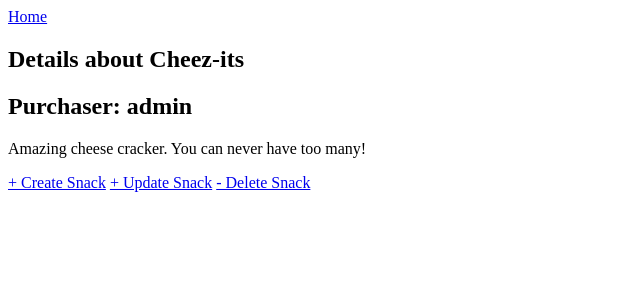
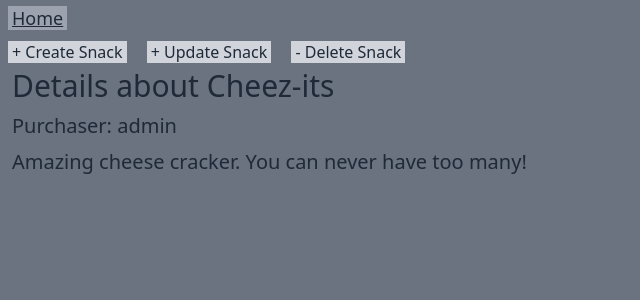
Before and after one commit to mattlarkin8/django-crud, a Django app: page /1/ in a window 1280 px wide. Shown: the top 300 px of the page, without its empty margins (0-640 px from the left). Run offline with Django 4.2, Linux system fonts and the light colour scheme; data comes from the database, SQL or seed files in the repository; some libraries are stand-ins or nearby versions.

Commit message:
Styled all pages using Tailwind.

```diff
--- a/templates/base.html
+++ b/templates/base.html
@@ -1,11 +1,12 @@
 <!doctype html>
 <html lang="en">
     <head>
+        <script src="https://cdn.tailwindcss.com"></script>
         <title>Snacks CRUD</title>
     </head>
-    <body>
-        <header>
-            <a href="{% url 'snack_list' %}">Home</a>
+    <body class="bg-gray-500 text-gray-800">
+        <header class="my-1">
+            <a href="{% url 'snack_list' %}" class="text-lg ml-2 px-1 bg-gray-400 underline">Home</a>
         </header>
         <main>
             {% block content %}
--- a/templates/snack_create.html
+++ b/templates/snack_create.html
@@ -2,12 +2,12 @@
 
 {% block content %}
 
-<h1>Create Snack</h1>
+<h1 class="my-2 ml-2 text-2xl font-bold">Create Snack</h1>
 
-<form method="POST">
+<form method="POST" class="ml-2 text-lg font-bold">
     {% csrf_token %}
     {{form.as_p}}
-    <input type="submit" value="SAVE">
+    <input type="submit" value="SAVE" class="bg-gray-400 px-1 ml-5 font-normal">
 </form>
 
 {% endblock content %}
--- a/templates/snack_delete.html
+++ b/templates/snack_delete.html
@@ -2,12 +2,12 @@
 
 {% block content %}
 
-<h1>Delete Snack</h1>
+<h1 class="text-3xl font-bold mx-3 mt-2">Delete Snack</h1>
 
-<form method="POST">
+<form method="POST" class="text-lg font-bold mx-3 my-2">
     {% csrf_token %}
     <p>Are you sure you want to delete "{{ snack.title }}"?</p>
-    <input type="submit" value="OK">
+    <input type="submit" value="OK" class="px-1 bg-gray-400 mt-2 ml-2">
 </form>
 
 {% endblock content %}
--- a/templates/snack_detail.html
+++ b/templates/snack_detail.html
@@ -1,12 +1,14 @@
 {% extends "base.html" %}
 
 {% block content %}
+    <div class="mt-2">
+    <a class="mx-2 px-1 bg-gray-300" href="{% url 'snack_create' %}">+ Create Snack</a>
+    <a class="mx-2 px-1 bg-gray-300" href="{% url 'snack_update' snack.pk %}">+ Update Snack</a>
+    <a class="mx-2 px-1 bg-gray-300" href="{% url 'snack_delete' snack.pk %}">- Delete Snack</a>
+    </div>
+    <h2 class="text-3xl ml-3 my-1 ">Details about {{ snack.title }}</h2>
+    <h2 class="text-xl ml-3 my-2">Purchaser: {{ snack.purchaser }}</h2>
+    <p class="text-xl ml-3 my-2">{{ snack.description }}</p>
 
-    <h2>Details about {{ snack.title }}</h2>
-    <h2>Purchaser: {{ snack.purchaser }}</h2>
-    <p>{{ snack.description }}</p>
-    <a href="{% url 'snack_create' %}">+ Create Snack</a>
-    <a href="{% url 'snack_update' snack.pk %}">+ Update Snack</a>
-    <a href="{% url 'snack_delete' snack.pk %}">- Delete Snack</a>
 
 {% endblock content %}
--- a/templates/snack_update.html
+++ b/templates/snack_update.html
@@ -2,11 +2,11 @@
 
 {% block content %}
 
-<h1>Update Snack</h1>
-<form method="POST">
+<h1 class="ml-2 my-2 text-2xl font-bold ">Update Snack</h1>
+<form method="POST" class="ml-2 text-lg font-bold space-y-2">
     {% csrf_token %}
     {{ form.as_p }}
-    <input type="submit" value="SAVE">
+    <input type="submit" value="SAVE" class="bg-gray-400 px-1 ml-5 font-normal">
 </form>
 
 {% endblock content %}
```
Also changed, not shown: templates/snack_list.html (+4 -4 lines).
